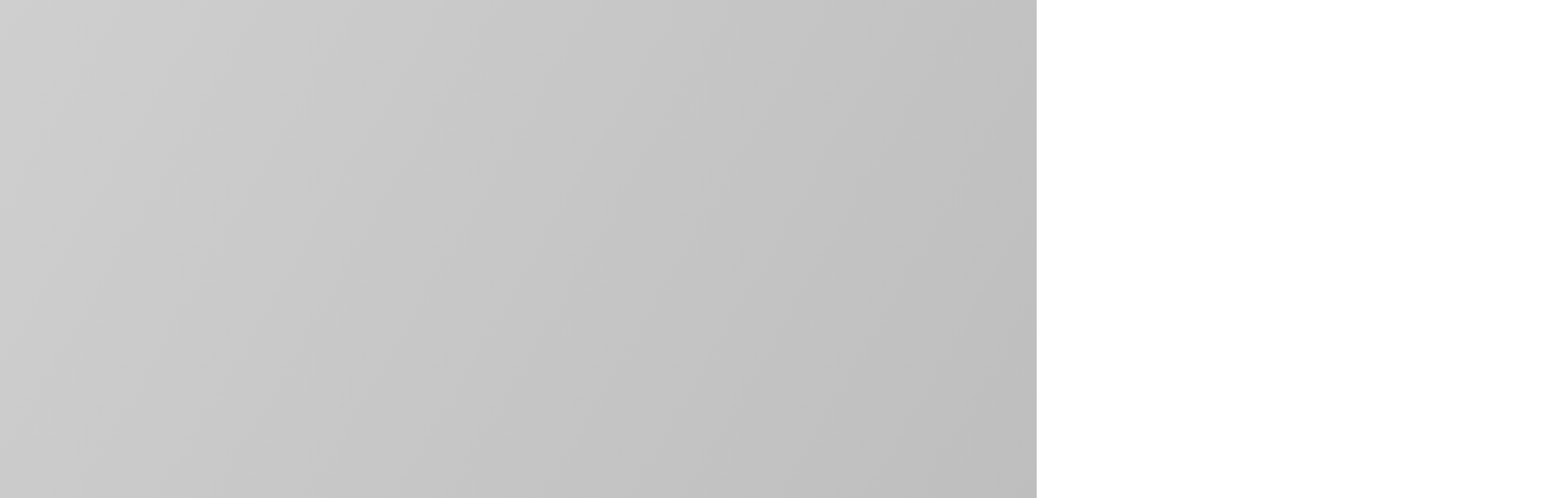
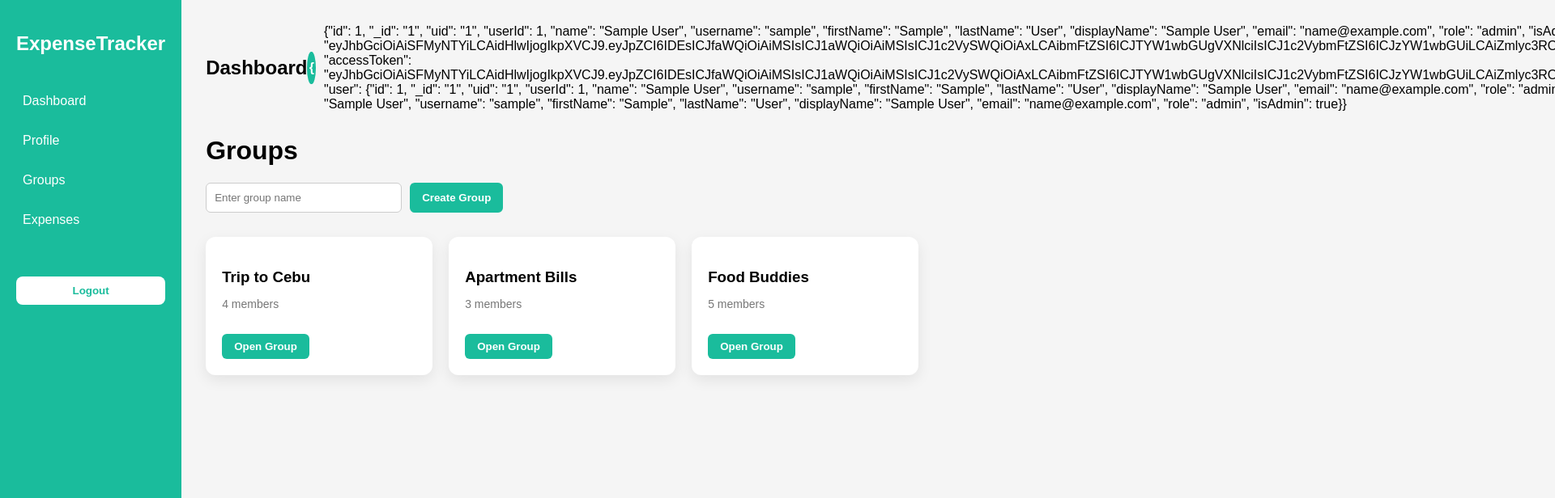
Before and after one commit to philipr0nover/philipr0nover-IT342-Ogue-GroupExpenseTracker, a React (Create React App) app in the folder expense-tracker-web/: page /groups in a window 1280 px wide. Before the commit this address had no page. Shown: the top 616 px of the page at 81% size, 1920 px wide, since content can reach past the window. Built offline with nearby package versions, Linux system fonts and the light colour scheme; sample sign-in values are in the browser's storage.

Commit message:
feat: add groups page with create group form and group cards

```diff
--- a/expense-tracker-web/src/App.js
+++ b/expense-tracker-web/src/App.js
@@ -4,6 +4,7 @@ import Login from "./pages/Login";
 import Register from "./pages/Register";
 import Dashboard from "./pages/Dashboard";
 import Profile from "./pages/Profile";
+import Groups from "./pages/Groups";   // ← add this
 
 import ProtectedRoute from "./components/ProtectedRoute";
 
@@ -37,6 +38,16 @@ function App(){
           }
         />
 
+        {/* GROUPS PAGE */}
+        <Route
+          path="/groups"
+          element={
+            <ProtectedRoute>
+              <Groups/>
+            </ProtectedRoute>
+          }
+        />
+
       </Routes>
 
     </BrowserRouter>
--- /dev/null
+++ b/expense-tracker-web/src/components/CreateGroupForm.js
@@ -0,0 +1,43 @@
+import { useState } from "react";
+
+function CreateGroupForm(){
+
+  const [groupName,setGroupName] = useState("");
+
+  const createGroup = (e)=>{
+
+    e.preventDefault();
+
+    if(groupName===""){
+      alert("Enter group name");
+      return;
+    }
+
+    alert("Group created: " + groupName);
+
+    setGroupName("");
+
+  };
+
+  return(
+
+    <form className="create-group-form" onSubmit={createGroup}>
+
+      <input
+        className="group-input"
+        placeholder="Enter group name"
+        value={groupName}
+        onChange={(e)=>setGroupName(e.target.value)}
+      />
+
+      <button className="group-create-btn">
+        Create Group
+      </button>
+
+    </form>
+
+  );
+
+}
+
+export default CreateGroupForm;
--- /dev/null
+++ b/expense-tracker-web/src/components/GroupCard.js
@@ -0,0 +1,21 @@
+function GroupCard({name,members}){
+
+  return(
+
+    <div className="group-card">
+
+      <h3>{name}</h3>
+
+      <p>{members} members</p>
+
+      <button className="group-open-btn">
+        Open Group
+      </button>
+
+    </div>
+
+  );
+
+}
+
+export default GroupCard;
--- a/expense-tracker-web/src/components/Sidebar.js
+++ b/expense-tracker-web/src/components/Sidebar.js
@@ -13,10 +13,11 @@ function Sidebar(){
 
       <h2>ExpenseTracker</h2>
 
-      <Link to="/dashboard">Dashboard</Link>
-      <Link to="/profile">Profile</Link>
-      <Link to="#">Groups</Link>
-      <Link to="#">Expenses</Link>
+        <Link to="/dashboard">Dashboard</Link>
+        <Link to="/profile">Profile</Link>
+        <Link to="/groups">Groups</Link>
+        <Link to="#">Expenses</Link>
+
 
       <br/>
 
--- /dev/null
+++ b/expense-tracker-web/src/pages/Groups.js
@@ -0,0 +1,38 @@
+import Sidebar from "../components/Sidebar";
+import HeaderBar from "../components/HeaderBar";
+import GroupCard from "../components/GroupCard";
+import CreateGroupForm from "../components/CreateGroupForm";
+
+function Groups(){
+
+  return(
+
+    <div className="dashboard-container">
+
+      <Sidebar/>
+
+      <div className="dashboard-main">
+
+        <HeaderBar/>
+
+        <h1>Groups</h1>
+
+        <CreateGroupForm/>
+
+        <div className="group-container">
+
+          <GroupCard name="Trip to Cebu" members={4}/>
+          <GroupCard name="Apartment Bills" members={3}/>
+          <GroupCard name="Food Buddies" members={5}/>
+
+        </div>
+
+      </div>
+
+    </div>
+
+  );
+
+}
+
+export default Groups;
--- a/expense-tracker-web/src/styles.css
+++ b/expense-tracker-web/src/styles.css
@@ -492,3 +492,84 @@ body {
 .profile-row span:last-child{
   font-weight:500;
 }
+/* ================================================= */
+/* GROUPS PAGE */
+/* ================================================= */
+
+.group-container{
+  display:flex;
+  flex-wrap:wrap;
+  gap:20px;
+  margin-top:30px;
+}
+
+/* ================= GROUP CARD ================= */
+
+.group-card{
+  width:240px;
+  background:white;
+  padding:20px;
+  border-radius:12px;
+  box-shadow:0px 6px 18px rgba(0,0,0,0.08);
+  transition:transform 0.2s ease;
+}
+
+.group-card:hover{
+  transform:translateY(-3px);
+}
+
+.group-card h3{
+  margin-bottom:8px;
+}
+
+.group-card p{
+  color:#777;
+  font-size:14px;
+}
+
+/* open group button */
+
+.group-open-btn{
+  margin-top:15px;
+  padding:8px 15px;
+  border:none;
+  background:#1abc9c;
+  color:white;
+  border-radius:6px;
+  cursor:pointer;
+  font-weight:bold;
+}
+
+.group-open-btn:hover{
+  background:#16a085;
+}
+
+
+/* ================= CREATE GROUP FORM ================= */
+
+.create-group-form{
+  margin-top:20px;
+  display:flex;
+  gap:10px;
+}
+
+.group-input{
+  padding:10px;
+  border:1px solid #ccc;
+  border-radius:6px;
+  width:220px;
+}
+
+.group-create-btn{
+  padding:10px 15px;
+  border:none;
+  background:#1abc9c;
+  color:white;
+  border-radius:6px;
+  cursor:pointer;
+  font-weight:bold;
+}
+
+.group-create-btn:hover{
+  background:#16a085;
+}
```
